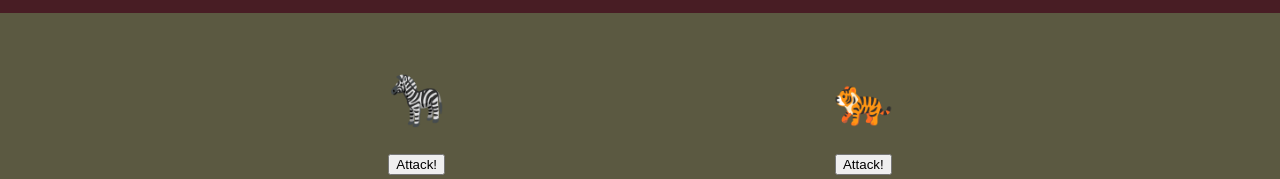
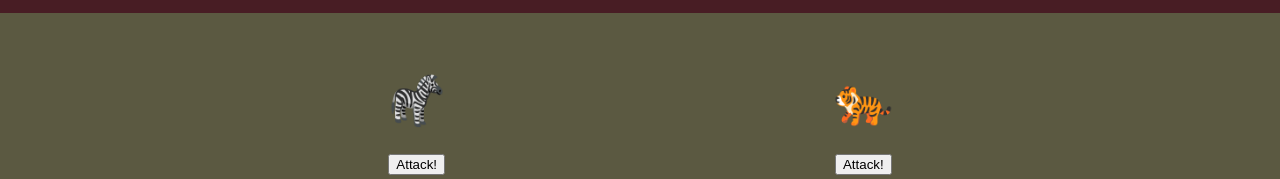
Before and after one commit to viccaruso/react-busy-zoo-from-scratch, a React (Create React App) app: page / in a window 1280 px wide. Shown: the part 515-694 px from the top of the page. Built offline with nearby package versions, Linux system fonts and the light colour scheme.

Commit message:
reversed emoji on left side in fight section

```diff
--- a/src/App.css
+++ b/src/App.css
@@ -18,3 +18,7 @@
   justify-content: space-evenly;
   align-items: center;
 }
+
+.left-animal span {
+  transform: scaleX(-1);
+}
```
